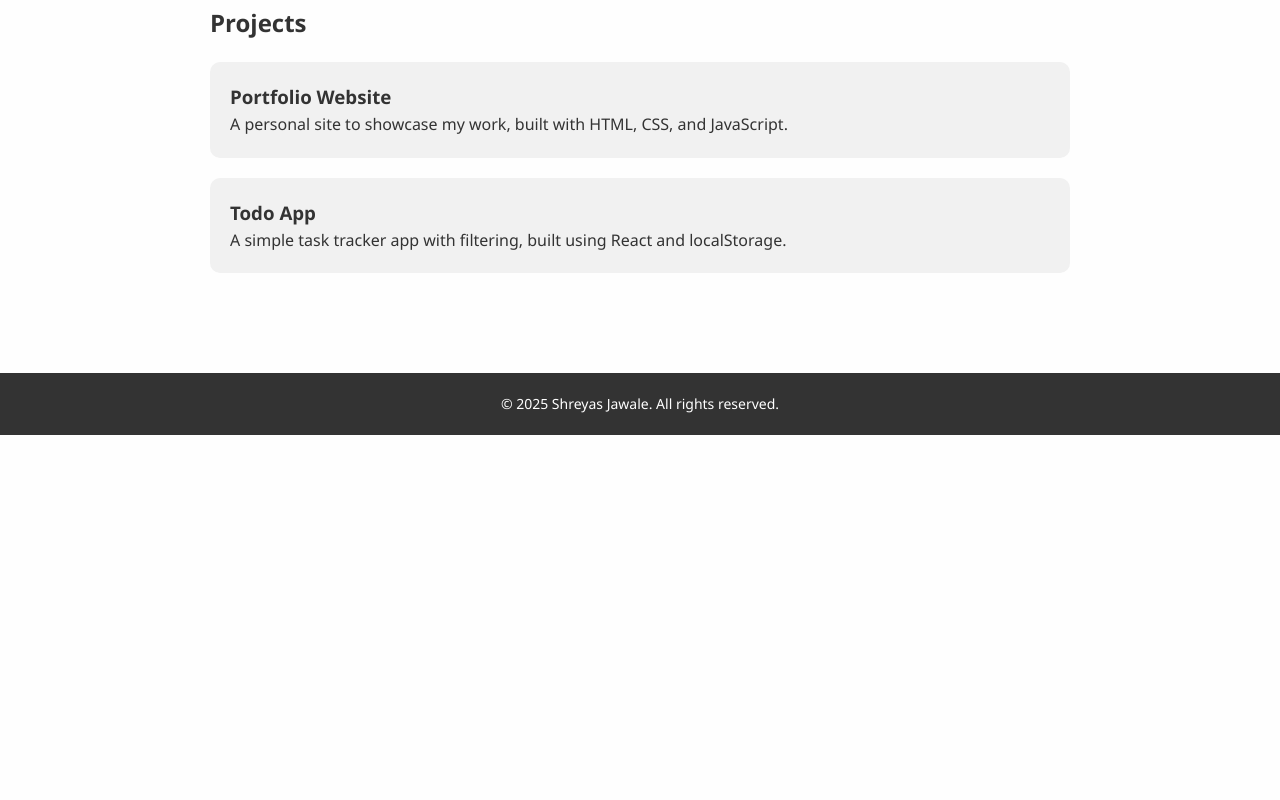
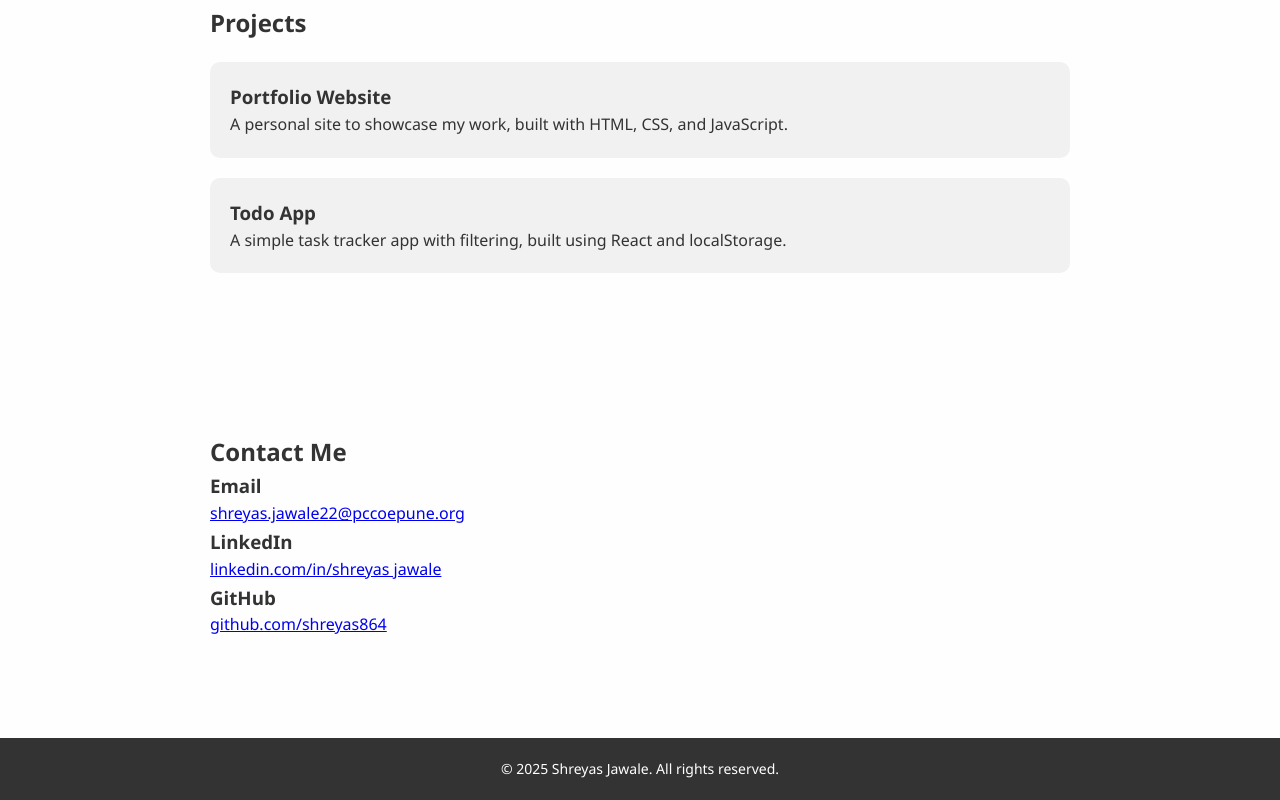
Before and after one commit to shreyas864/PRODIGY_WD_04, a plain HTML site: page index.html in a window 1280 px wide. Shown: the part 930-1730 px from the top of the page. Before the commit the page ends 1365 px from the top, so only its background shows below. Drawn offline with Linux system fonts and the light colour scheme.

Commit message:
Update index.html

```diff
--- a/index.html
+++ b/index.html
@@ -15,6 +15,7 @@
         <li><a href="#home">Home</a></li>
         <li><a href="#about">About</a></li>
         <li><a href="#projects">Projects</a></li>
+        <li><a href="#Contact me">Contact me</a></li>
       </ul>
     </nav>
   </header>
@@ -59,6 +60,27 @@ Over time, I’ve worked on a variety of frontend projects that focus on deliver
     </div>
   </section>
 
+  <section id="Contact me" class="section contact">
+  <div class="content">
+    <h2>Contact Me</h2>
+    <div class="contact-list">
+      <div class="contact-card">
+        <h3>Email</h3>
+        <p><a href="mailto:shreyas.jawale22@pccoepune.org">shreyas.jawale22@pccoepune.org</a></p>
+      </div>
+      <div class="contact-card">
+        <h3>LinkedIn</h3>
+        <p><a href="https://www.linkedin.com/in/shreyas-jawale-7b2671259/" target="_blank" rel="noopener noreferrer">linkedin.com/in/shreyas jawale</a></p>
+      </div>
+      <div class="contact-card">
+        <h3>GitHub</h3>
+        <p><a href="https://github.com/shreyas864" target="_blank" rel="noopener noreferrer">github.com/shreyas864</a></p>
+      </div>
+    </div>
+  </div>
+</section>
+
+
   <footer>
     <p>© 2025 Shreyas Jawale. All rights reserved.</p>
   </footer>
```
